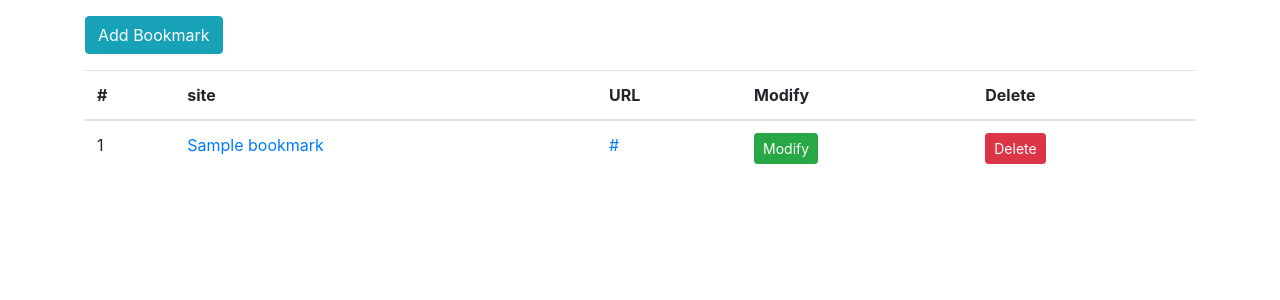
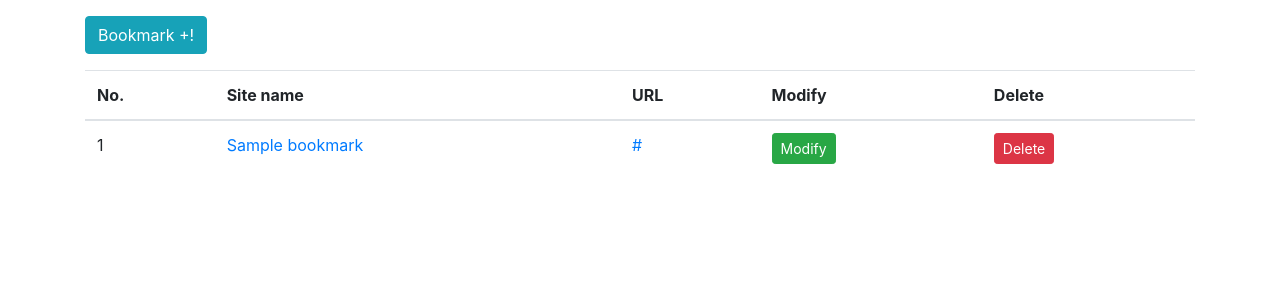
Before and after one commit to JHyuna/bookmark, a Django app: page /bookmark/ in a window 1280 px wide. Shown: the part 56-356 px from the top of the page. Run offline with Django 3.2, Linux system fonts and the light colour scheme; tables that the repository leaves empty hold one stand-in row (values such as "Sample post"); some libraries are stand-ins or nearby versions.

```diff
--- a/bookmark/templates/bookmark/bookmark_create.html
+++ b/bookmark/templates/bookmark/bookmark_create.html
@@ -2,7 +2,7 @@
 <html lang="en">
 <head>
     <meta charset="UTF-8">
-    <title>Title</title>
+    <title>django bookmark web jha</title>
 </head>
 <body>
 {% extends 'base.html' %}
--- a/bookmark/templates/bookmark/bookmark_list.html
+++ b/bookmark/templates/bookmark/bookmark_list.html
@@ -13,14 +13,14 @@ Bookmark List
 
 {% block content %}
     <div class="btn-group">
-        <a href="{% url 'add' %}" class="btn btn-info">Add Bookmark</a>
+        <a href="{% url 'add' %}" class="btn btn-info">Bookmark +!</a>
     </div>
     <p></p>
     <table class="table">
         <thead>
             <tr>
-                <th scope="col">#</th>
-                <th scope="col">site</th>
+                <th scope="col">No.</th>
+                <th scope="col">Site name</th>
                 <th scope="col">URL</th>
                 <th scope="col">Modify</th>
                 <th scope="col">Delete</th>
--- a/templates/base.html
+++ b/templates/base.html
@@ -2,7 +2,7 @@
 <html lang="en">
 <head>
     <meta charset="UTF-8">
-    <title>{% block title %}Django bookmark wep app{% endblock %}</title>
+    <title>{% block title %}{% endblock %}</title>
 
     <link rel="stylesheet" href="https://stackpath.bootstrapcdn.com/bootstrap/4.4.1/css/bootstrap.min.css" integrity="sha384-Vkoo8x4CGsO3+Hhxv8T/Q5PaXtkKtu6ug5TOeNV6gBiFeWPGFN9MuhOf23Q9Ifjh" crossorigin="anonymous">
     {% load static %}
```
